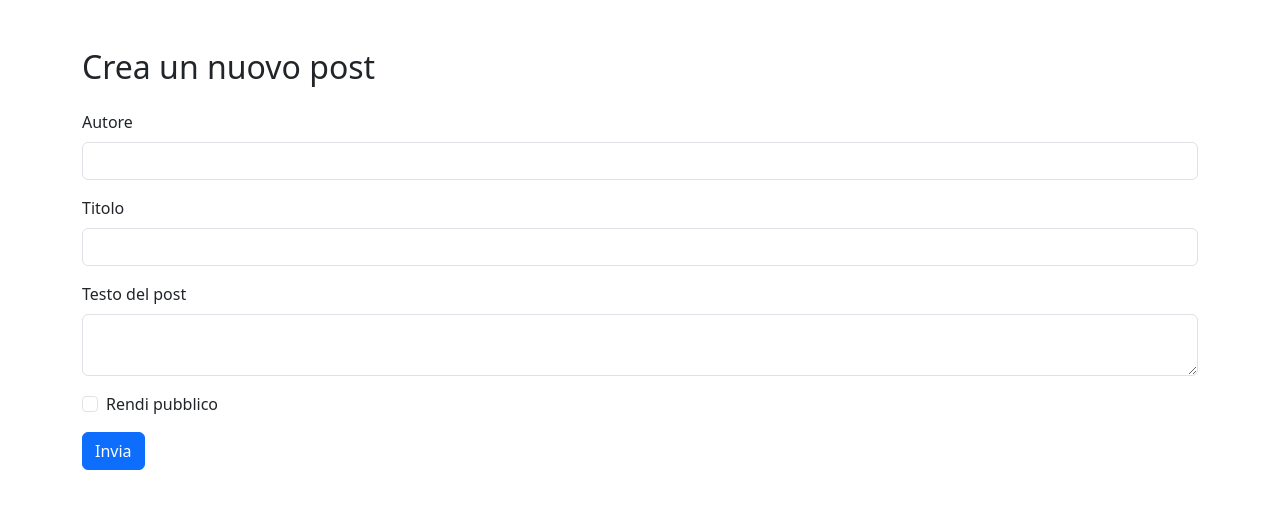
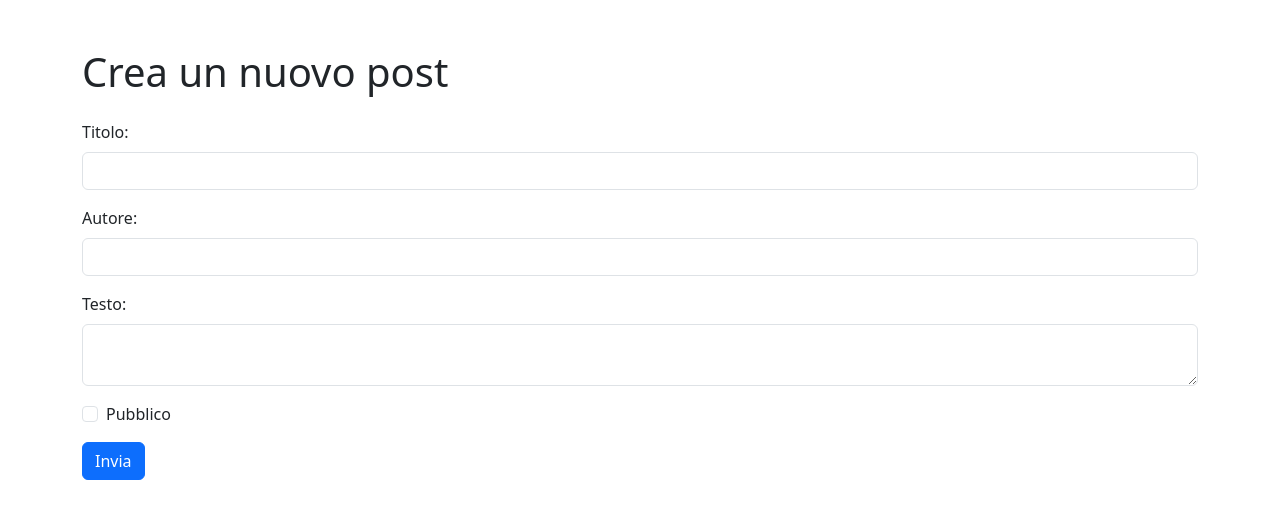
Before and after one commit to EduardCancel/react-post-form, a React (Vite) app: page / in a window 1280 px wide. Shown: the top 518 px of the page. Built offline with nearby package versions, Linux system fonts and the light colour scheme.

Commit message:
Remske post creation form layout and improve accessibility with Bootstrap styling

```diff
--- a/src/App.jsx
+++ b/src/App.jsx
@@ -1,4 +1,5 @@
 import { useState } from 'react';
+import 'bootstrap/dist/css/bootstrap.min.css'; // Importa Bootstrap
 
 export default function App() {
 
@@ -39,31 +40,56 @@ export default function App() {
   }
 
   return (
-    <>
     <div className="container mt-5">
-        <h2 className="mb-4">Crea un nuovo post</h2>
+      <h1 className="mb-4">Crea un nuovo post</h1>
       <form onSubmit={handleFormSubmit}>
         <div className="mb-3">
-            <label className="form-label">Autore</label>
-            <input type="text" name="author" className="form-control" required onChange={handleFormData} />
+          <label className="form-label">Titolo:</label>
+          <input
+            type="text"
+            name="title"
+            className="form-control"
+            value={dataForm.title}
+            onChange={handleFormData}
+            required
+          />
         </div>
         <div className="mb-3">
-            <label className="form-label">Titolo</label>
-            <input type="text" name="title" className="form-control" required onChange={handleFormData} />
+          <label className="form-label">Autore:</label>
+          <input
+            type="text"
+            name="author"
+            className="form-control"
+            value={dataForm.author}
+            onChange={handleFormData}
+            required
+          />
         </div>
         <div className="mb-3">
-            <label className="form-label">Testo del post</label>
-            <textarea name="body" className="form-control" required onChange={handleFormData}></textarea>
+          <label className="form-label">Testo:</label>
+          <textarea
+            name="body"
+            className="form-control"
+            value={dataForm.body}
+            onChange={handleFormData}
+            required
+          />
         </div>
         <div className="form-check mb-3">
-            <input type="checkbox" name="public" className="form-check-input" checked={dataForm.public} onChange={handleFormData} />
-            <label className="form-check-label">Rendi pubblico</label>
+          <input
+            type="checkbox"
+            name="public"
+            className="form-check-input"
+            checked={dataForm.public}
+            onChange={handleFormData}
+            required
+          />
+          <label className="form-check-label">Pubblico</label>
         </div>
-          <button type="submit" className="btn btn-primary">Invia</button>
+        <button type="submit" className="btn btn-primary">
+          Invia
+        </button>
       </form>
     </div>
-
-    </>
-
   );
 }
```
Lines whose indentation alone changed are shown as unchanged.
